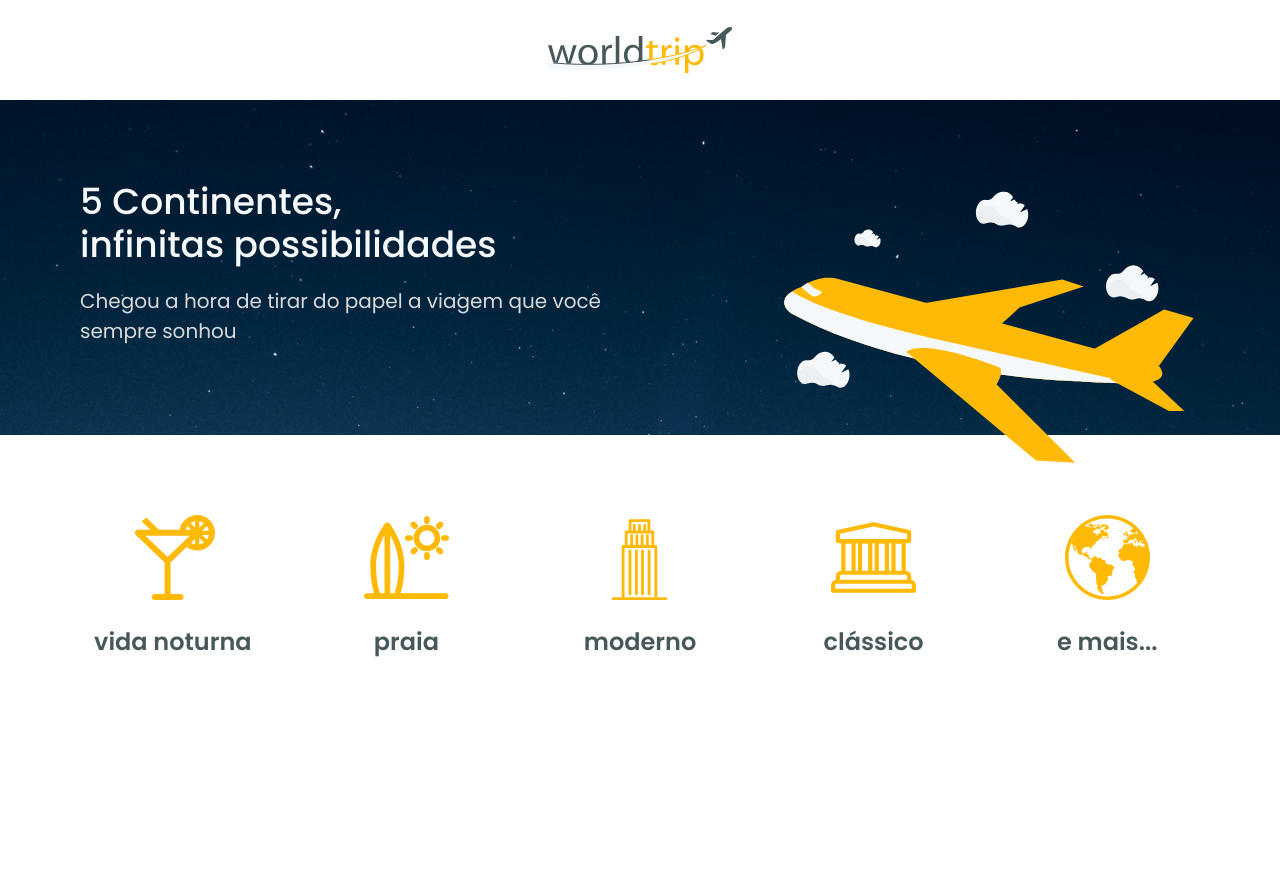
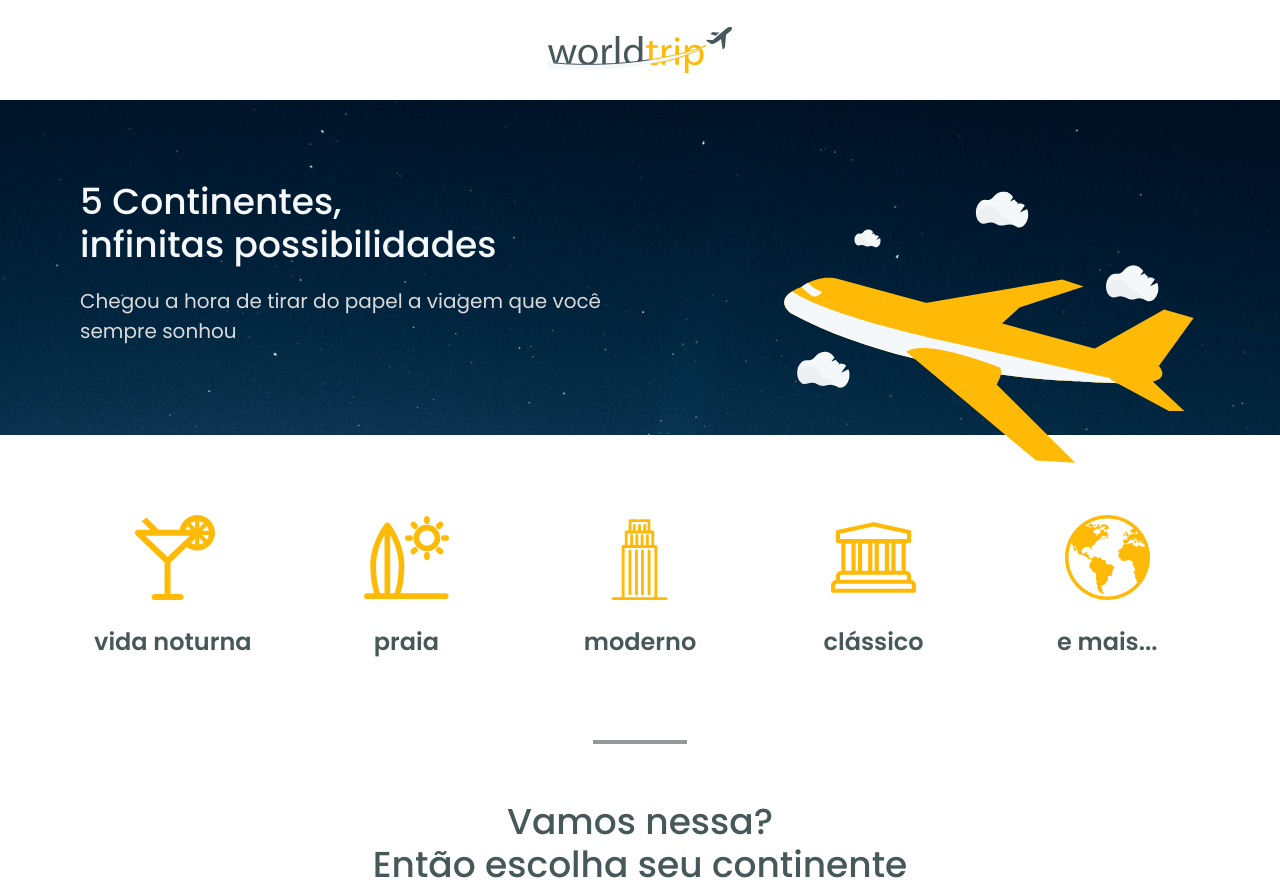
Before and after one commit to Lego4m/04-desafio-interface-chakra, a Next.js app: page / in a window 1280 px wide. Before the commit the page ends 800 px from the top, so only its background shows below. Built offline with nearby package versions, Linux system fonts and the light colour scheme.

Commit message:
Divider & Heading

```diff
--- a/src/pages/index.tsx
+++ b/src/pages/index.tsx
@@ -1,4 +1,4 @@
-import { Flex } from '@chakra-ui/react';
+import { Flex, Divider, Heading } from '@chakra-ui/react';
 import { Banner } from '../components/Banner';
 import { Header } from '../components/Header';
 import { TravelTypes } from '../components/TravelTypes';
@@ -10,6 +10,17 @@ export default function Home() {
       <Banner />
       <TravelTypes />
 
+      <Divider mx='auto' mt='20' w='90px' borderWidth='2px' borderColor='gray.600' bg='gray.600' />
+
+      <Heading
+        textAlign='center'
+        mt='14'
+        color='gray.600'
+        fontWeight='medium'
+      >
+        Vamos nessa? <br/> Então escolha seu continente
+      </Heading>
+
     </Flex>
   )
 }
```
